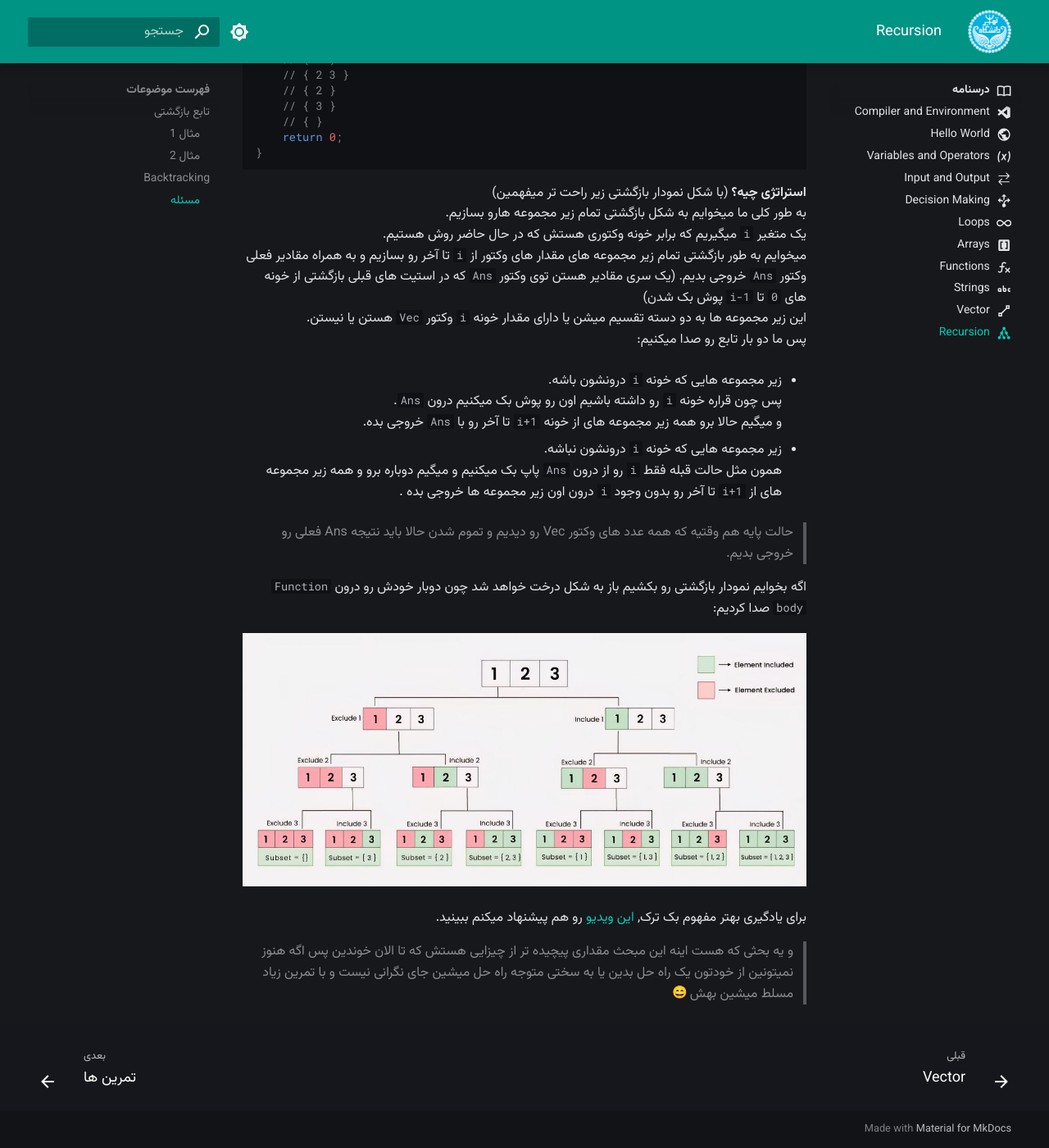
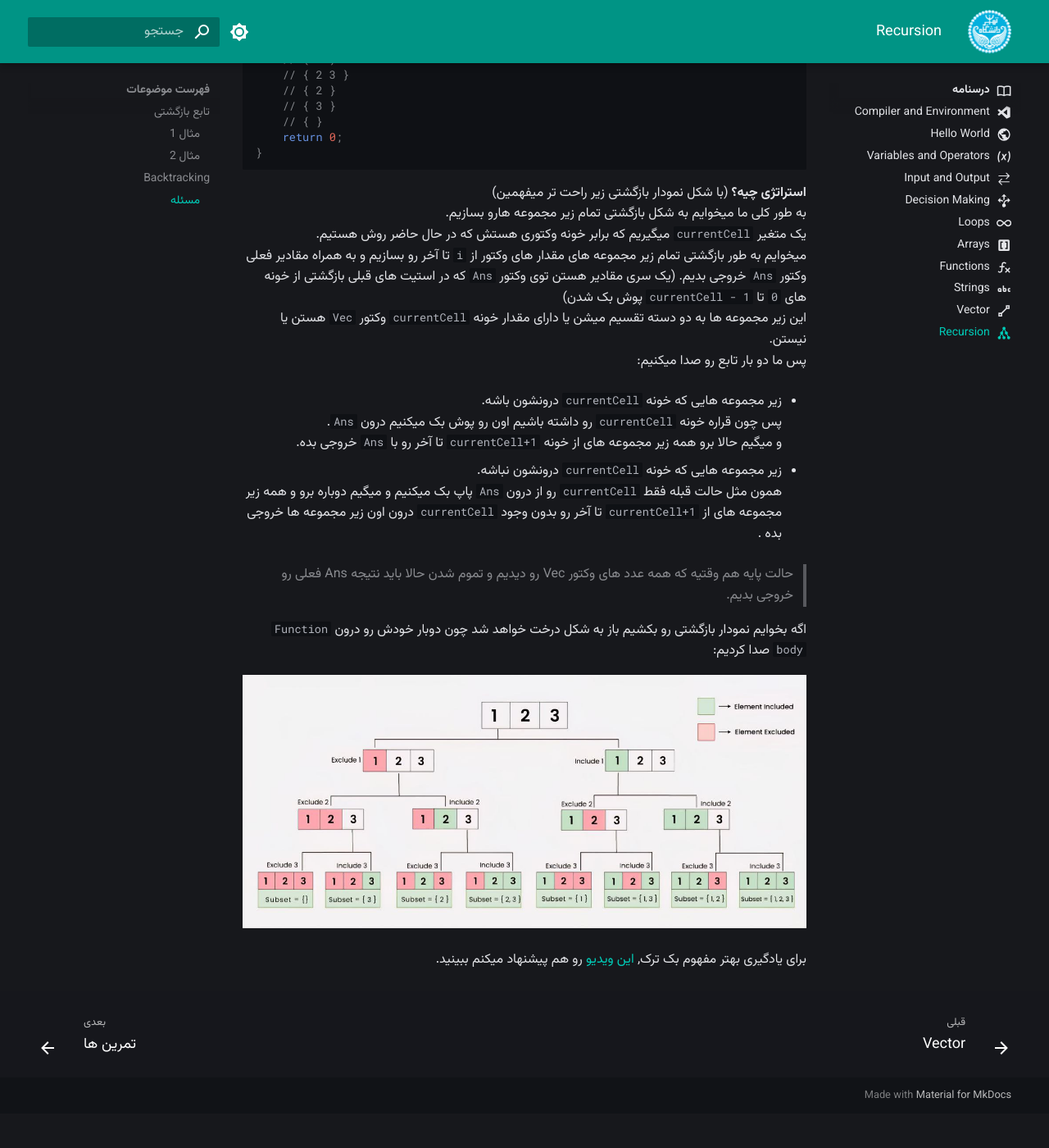
Before and after one commit to UTengsci/bp, an MkDocs documentation site: the page built from docs/content/Recursion.md, in a window 1280 px wide and 1400 px high, scrolled down 3886 px. Shown: the whole window at 82% size. Built offline with MkDocs 1.6.1 and Material for MkDocs 9.7.7, drawn with Linux system fonts in a browser that asks for light colours; emoji names are drawn with the system emoji font; after the commit the page ends 5244 px from its top, so only the background shows below that; some of the changed text lies outside the part shown.

Commit message:
Update Recursion.md

````diff
--- a/docs/content/Recursion.md
+++ b/docs/content/Recursion.md
@@ -121,7 +121,7 @@ graph LR
         H --> I[...];
     ```
 
-    پس احتمالا الان فهمیدین که چرا ما حالت پایه تعریف میکنیم به خاطر اینکه یه جا تابع باید متوقف بشه و تا ابد همینطوری قبلی اش رو صدا نکنه :smile:
+    پس احتمالا الان فهمیدین که چرا ما حالت پایه تعریف میکنیم به خاطر اینکه یه جا تابع باید متوقف بشه و تا ابد همینطوری قبلی اش رو صدا نکنه.
 
     <b>و حواستون هم باشه پس که همیشه شرط بررسی اینکه به حالت پایه رسیدیم یا نه رو همون اول بررسی کنید! </b>
 
@@ -208,8 +208,8 @@ $f(n) = f(n - 1) + f(n - 2)$ <br>
 #include <vector>
 using namespace std;
 
-void f(vector<int> Vec, vector<int> Ans, int i){
-    if (i == Vec.size()){
+void f(vector<int> Vec, vector<int> Ans, int currentCell){
+    if (currentCell == Vec.size()){
         cout << "{ ";
         for (int x: Ans){
             cout << x << ' ';
@@ -218,10 +218,10 @@ void f(vector<int> Vec, vector<int> Ans, int i){
         return;
     }
 
-    Ans.push_back(Vec[i]);
-    f(Vec, Ans, i + 1);
+    Ans.push_back(Vec[currentCell]);
+    f(Vec, Ans, currentCell + 1);
     Ans.pop_back();
-    f(Vec, Ans, i + 1);
+    f(Vec, Ans, currentCell + 1);
 }
 
 int main(){
@@ -245,17 +245,17 @@ int main(){
 
  <b> استراتژی چیه؟ </b> (با شکل نمودار بازگشتی زیر راحت تر میفهمین) <br>
 به طور کلی ما میخوایم به شکل بازگشتی تمام زیر مجموعه هارو بسازیم. <br>
-یک متغیر `i` میگیریم که برابر خونه وکتوری هستش که در حال حاضر روش هستیم. <br>
-میخوایم به طور بازگشتی تمام زیر مجموعه های مقدار های وکتور از `i` تا آخر رو بسازیم و به همراه مقادیر فعلی وکتور `Ans` خروجی بدیم. (یک سری مقادیر هستن توی وکتور `Ans` که در استیت های قبلی بازگشتی از خونه های `0` تا `i-1` پوش بک شدن) <br>
-این زیر مجموعه ها به دو دسته تقسیم میشن یا دارای مقدار خونه `i` وکتور `Vec` هستن یا نیستن. <br>
+یک متغیر `currentCell` میگیریم که برابر خونه وکتوری هستش که در حال حاضر روش هستیم. <br>
+میخوایم به طور بازگشتی تمام زیر مجموعه های مقدار های وکتور از `i` تا آخر رو بسازیم و به همراه مقادیر فعلی وکتور `Ans` خروجی بدیم. (یک سری مقادیر هستن توی وکتور `Ans` که در استیت های قبلی بازگشتی از خونه های `0` تا `currentCell - 1` پوش بک شدن) <br>
+این زیر مجموعه ها به دو دسته تقسیم میشن یا دارای مقدار خونه `currentCell` وکتور `Vec` هستن یا نیستن. <br>
 پس ما دو بار تابع رو صدا میکنیم: <br>
 
-- زیر مجموعه هایی که خونه `i` درونشون باشه. <br>
-    پس چون قراره خونه `i` رو داشته باشیم اون رو پوش بک میکنیم درون `Ans`. <br>
-    و میگیم حالا برو همه زیر مجموعه های از خونه `i+1` تا آخر رو با `Ans` خروجی بده. <br>
+- زیر مجموعه هایی که خونه `currentCell` درونشون باشه. <br>
+    پس چون قراره خونه `currentCell` رو داشته باشیم اون رو پوش بک میکنیم درون `Ans`. <br>
+    و میگیم حالا برو همه زیر مجموعه های از خونه `currentCell+1` تا آخر رو با `Ans` خروجی بده. <br>
 
-- زیر مجموعه هایی که خونه `i` درونشون نباشه. <br>
-    همون مثل حالت قبله فقط `i` رو از درون `Ans` پاپ بک میکنیم و میگیم دوباره برو و همه زیر مجموعه های از `i+1` تا آخر رو بدون وجود `i` درون اون زیر مجموعه ها خروجی بده . <br>
+- زیر مجموعه هایی که خونه `currentCell` درونشون نباشه. <br>
+    همون مثل حالت قبله فقط `currentCell` رو از درون `Ans` پاپ بک میکنیم و میگیم دوباره برو و همه زیر مجموعه های از `currentCell+1` تا آخر رو بدون وجود `currentCell` درون اون زیر مجموعه ها خروجی بده . <br>
 
 > حالت پایه هم وقتیه که همه عدد های وکتور Vec رو دیدیم و تموم شدن حالا باید نتیجه Ans فعلی رو خروجی بدیم.
 
@@ -265,5 +265,3 @@ int main(){
 ![Backtracking](../assets/Back.jpg)
 
 برای یادگیری بهتر مفهوم بک ترک, [این ویدیو](https://www.youtube.com/watch?v=gBC_Fd8EE8A) رو هم پیشنهاد میکنم ببینید.
-
-> و یه بحثی که هست اینه این مبحث مقداری پیچیده تر از چیزایی هستش که تا الان خوندین پس اگه هنوز نمیتونین از خودتون یک راه حل بدین یا به سختی متوجه راه حل میشین جای نگرانی نیست و با تمرین زیاد مسلط میشین بهش :smile:
````
